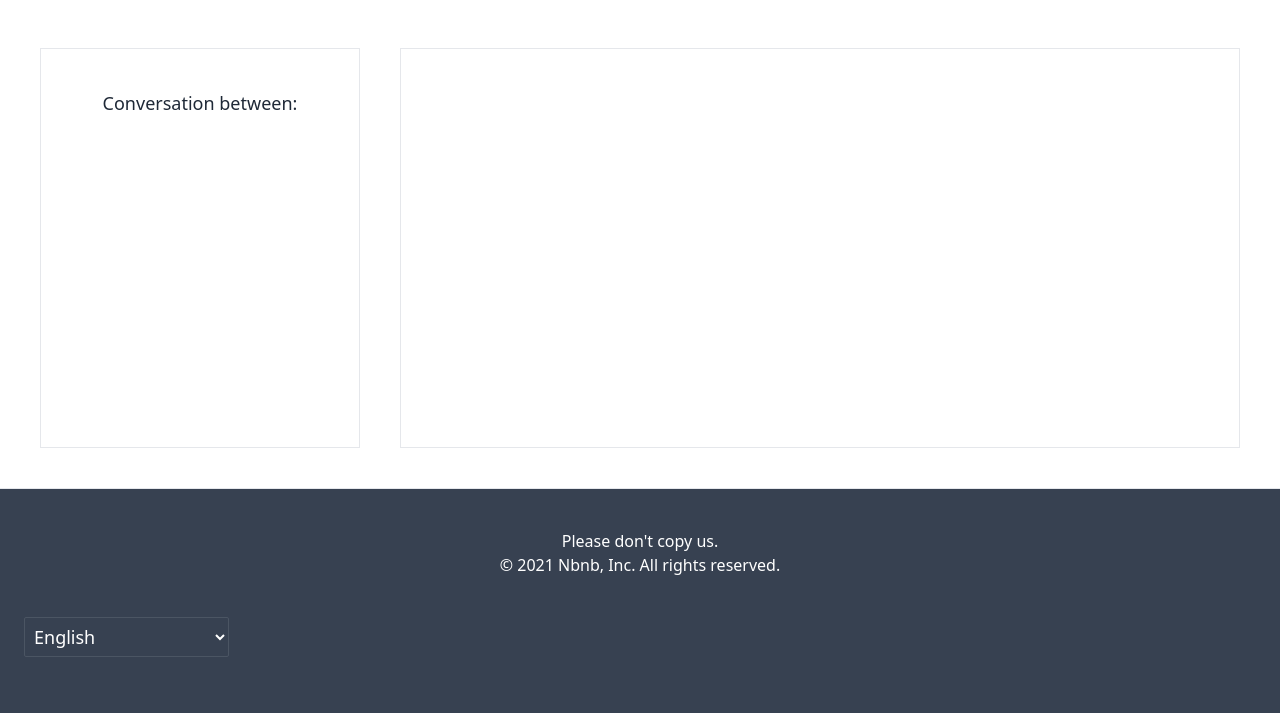
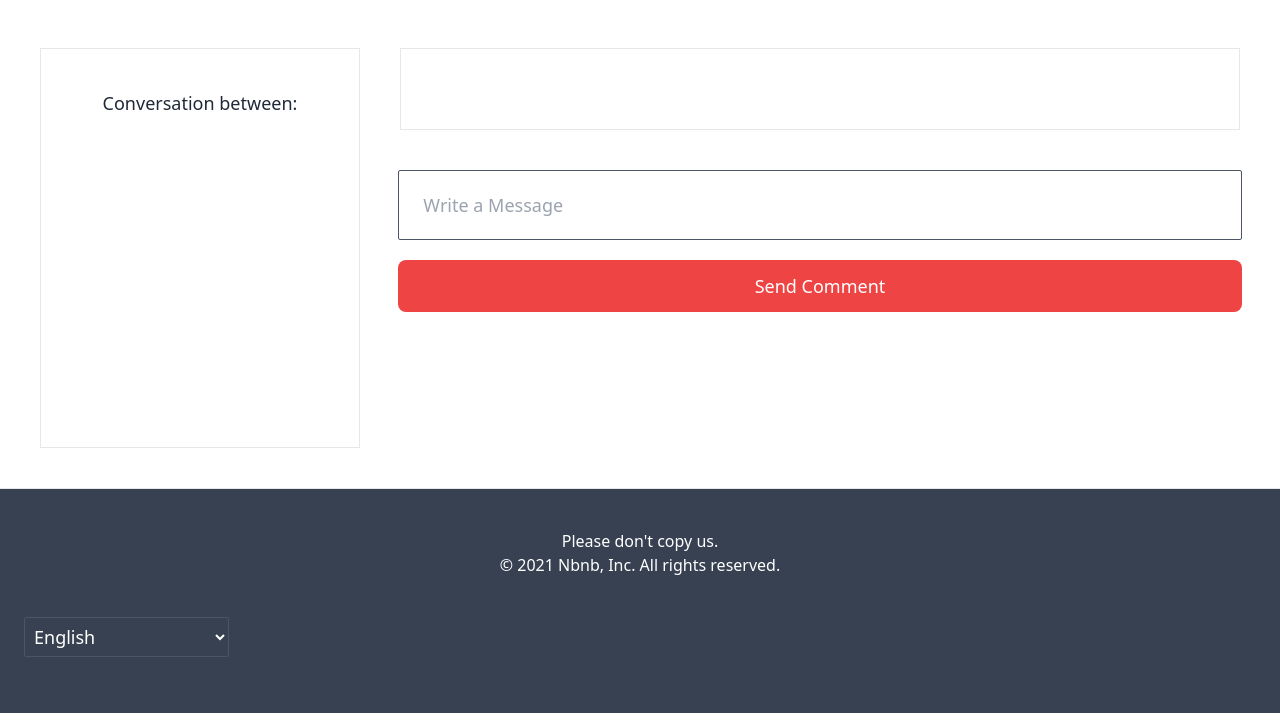
Before and after one commit to Horoli/airbnb-clone, a Django app: template templates/conversations/conversation_detail.html in a window 1280 px wide. Shown: the part 80-800 px from the top of the page. Run offline with Django 3.2, Linux system fonts and the light colour scheme; the template is opened without the code that fills it, so the values that code supplies are empty; style sheets or scripts are compiled from the project's sources; parts of the project's set-up code (start-up, migrations or seed data) failed here and were passed over; some libraries are stand-ins or nearby versions.

Commit message:
2021-02-21

```diff
--- a/templates/conversations/conversation_detail.html
+++ b/templates/conversations/conversation_detail.html
@@ -28,16 +28,20 @@
             {% endfor %}
         </div>
     </div>
-    <div class="border flex-grow ml-10 mr-10 p-10 flex flex-col">
-        {% if conversation.messages.count == 0%}
+    <div class="flex-grow">
+        <div class="border mx-10 ml-10 p-10 flex flex-col">
+                {% if conversation.messages.count == 0 %}
                     no messages
                 {% else %}
-        {% for message in conversation.messages.all %}
-            <div class ="mb-10 {% if message.user.pk == user.pk %} self-end text-right {% endif %}">
-                <span class="text-sm font-bold text-gray-600">{{message.user.first_name}}</span>
+                    {% for message in conversation.messages.all  %}
+                        <div class="mb-10 {% if message.user.pk == user.pk %}
+                            self-end
+                            text-right
+                        {% endif %}">
+                            <span class="text-sm font-medium text-gray-600">{{message.user.first_name}}</span>
                             <div class="mt-px p-5 w-56 rounded
-                {% if message.user.pk != user.pk%}
-                    bg-green-300
+                                {% if message.user.pk != user.pk %}
+                                    bg-green-500
                                     text-white
                                 {% else %}
                                     bg-gray-300
@@ -48,6 +52,15 @@
                         </div>
                     {% endfor %}
                 {% endif %}
+
+            </div>
+            <form class="mt-10 w-11/12 mx-auto" method="POST">
+                {% csrf_token %}
+                <input class="border-box mb-5" name="message" placeholder="Write a Message" required />
+                <button class="btn-link">Send Comment</button>
+            </form>
+        </div>
+
     </div>
 </div>
 {% endblock content %}
```
Also changed, not shown: conversations/forms.py (added, +8 -0 lines), conversations/views.py (+26 -5 lines). Lines whose indentation alone changed are shown as unchanged.
